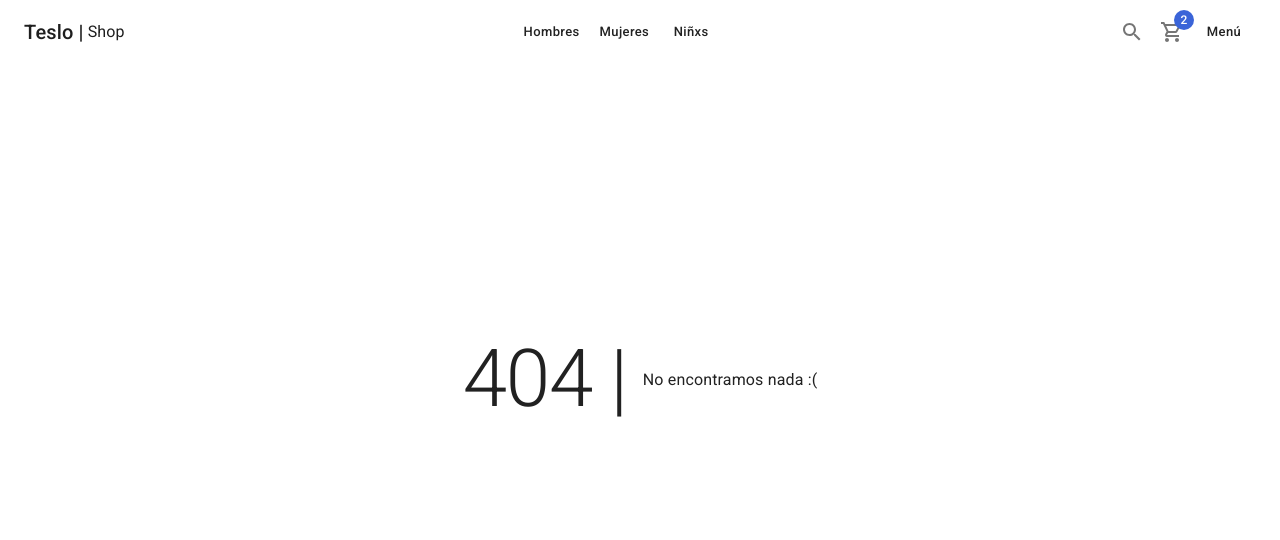
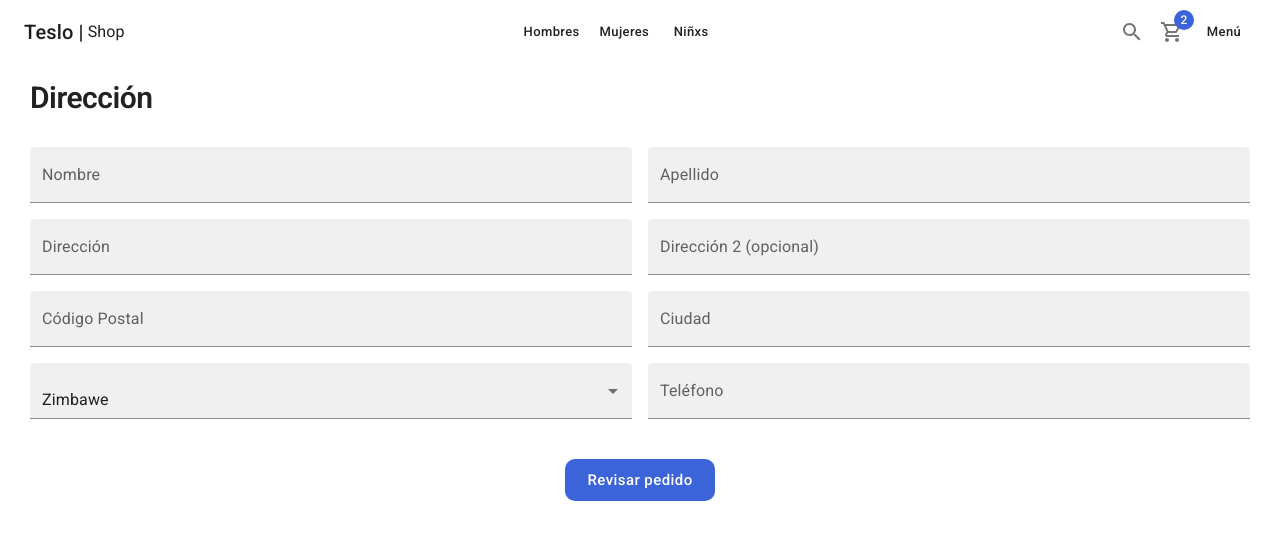
Before and after one commit to melisciar/teslo-shop, a Next.js app: page /checkout/address in a window 1280 px wide. Before the commit this address had no page. Shown: the top 540 px of the page. Built offline with nearby package versions, Linux system fonts and the light colour scheme.

Commit message:
resumen de la orden

```diff
--- a/components/cart/CartList.tsx
+++ b/components/cart/CartList.tsx
@@ -31,7 +31,7 @@
             <Link component={NextLink} href={"/product/slug"}>
               <CardActionArea>
                 <CardMedia
-                  image={`products/${product.images[0]}`}
+                  image={`/products/${product.images[0]}`}
                   component="img"
                   sx={{ borderRadius: "5px" }}
                 />
--- /dev/null
+++ b/pages/checkout/address.tsx
@@ -0,0 +1,68 @@
+import { ShopLayout } from "@/components/layouts";
+import {
+  Box,
+  Button,
+  FormControl,
+  Grid,
+  InputLabel,
+  MenuItem,
+  Select,
+  TextField,
+  Typography,
+} from "@mui/material";
+
+const AddressPage = () => {
+  return (
+    <ShopLayout
+      title={"Dirección"}
+      pageDescription={"Confirmar dirección del destino"}
+    >
+      <Typography variant="h1" component="h1">
+        Dirección
+      </Typography>
+      <Grid container spacing={2} sx={{ mt: 2 }}>
+        <Grid item xs={12} sm={6}>
+          <TextField label="Nombre" variant="filled" fullWidth />
+        </Grid>
+        <Grid item xs={12} sm={6}>
+          <TextField label="Apellido" variant="filled" fullWidth />
+        </Grid>
+        <Grid item xs={12} sm={6}>
+          <TextField label="Dirección" variant="filled" fullWidth />
+        </Grid>
+        <Grid item xs={12} sm={6}>
+          <TextField
+            label="Dirección 2 (opcional)"
+            variant="filled"
+            fullWidth
+          />
+        </Grid>
+        <Grid item xs={12} sm={6}>
+          <TextField label="Código Postal" variant="filled" fullWidth />
+        </Grid>
+        <Grid item xs={12} sm={6}>
+          <TextField label="Ciudad" variant="filled" fullWidth />
+        </Grid>
+        <Grid item xs={12} sm={6}>
+          <FormControl fullWidth>
+            <Select variant="filled" label="País" value={1}>
+              <MenuItem value={1}>Zimbawe</MenuItem>
+              <MenuItem value={2}>Ecuador</MenuItem>
+              <MenuItem value={3}>El Salvador</MenuItem>
+            </Select>
+          </FormControl>
+        </Grid>
+        <Grid item xs={12} sm={6}>
+          <TextField label="Teléfono" variant="filled" fullWidth />
+        </Grid>
+      </Grid>
+      <Box sx={{ mt: 5 }} display="flex" justifyContent="center">
+        <Button color="secondary" className="circular-btn" size="large">
+          Revisar pedido
+        </Button>
+      </Box>
+    </ShopLayout>
+  );
+};
+
+export default AddressPage;
```
Also changed, not shown: pages/checkout/summary.tsx (added, +75 -0 lines).
